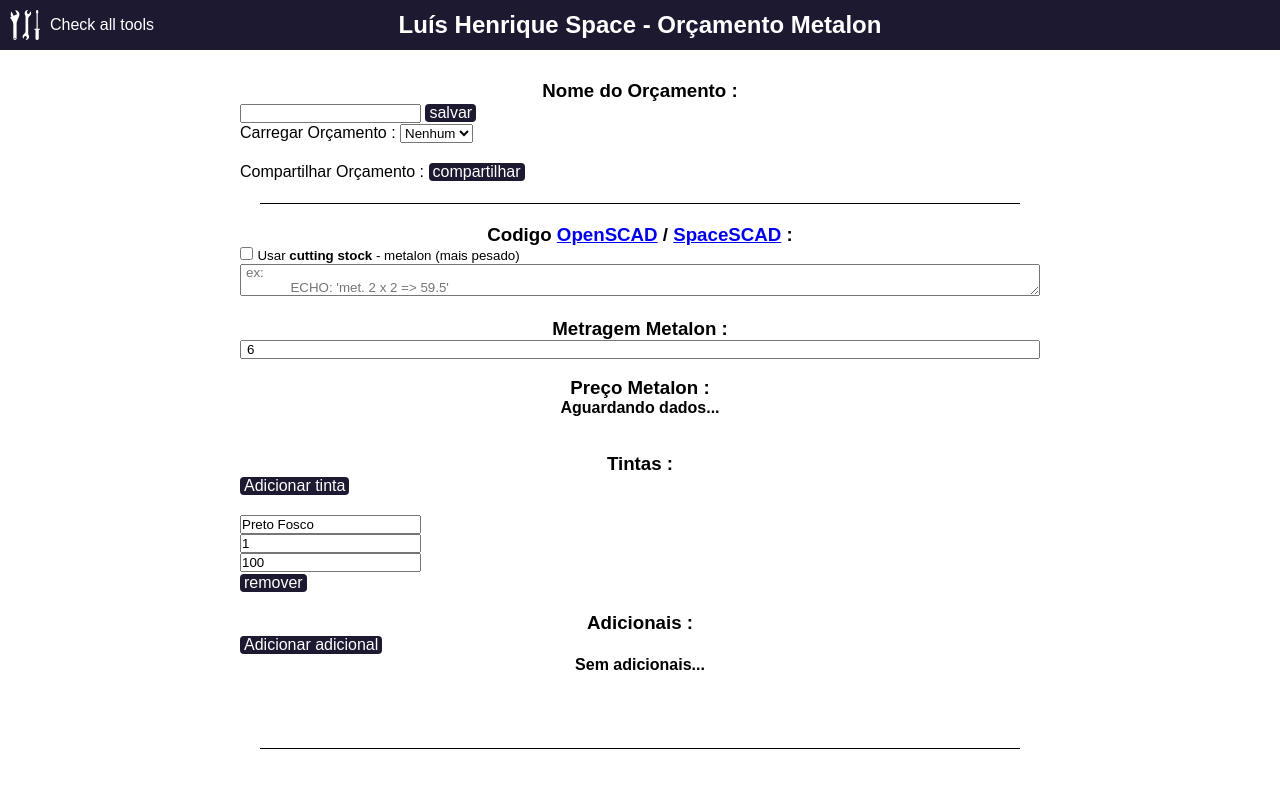
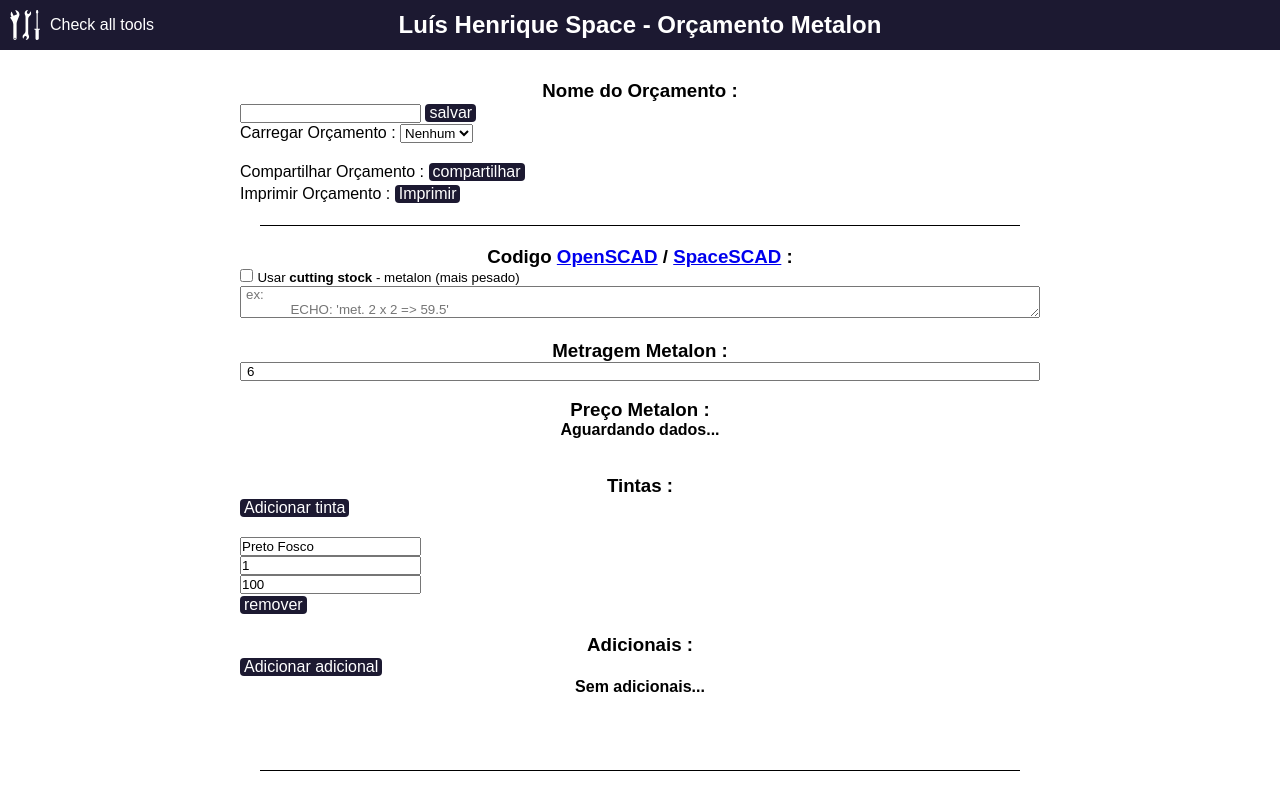
Before and after one commit to NaN-NaN-sempai/tools, a SvelteKit app: page /metalon in a window 1280 px wide. Shown: the top 786 px of the page. Built offline with nearby package versions, Linux system fonts and the light colour scheme.

Commit message:
metalon: print

```diff
--- a/src/routes/metalon/+page.svelte
+++ b/src/routes/metalon/+page.svelte
@@ -435,6 +435,20 @@
 
     }
 
+    const print = () => {
+        let setInptarea = false;
+        if(inputAreaVisible){
+             inputAreaVisible = false;
+             setInptarea = true;
+        }
+        setTimeout(() => {
+
+            window.print();
+
+            if(setInptarea) inputAreaVisible = true;
+        }, 200)
+    }
+
     let inputAreaVisible = true;
     let displayLists = false;
     let expandList = false;
@@ -492,6 +506,7 @@
 
             <h4>
                 <button on:click={shareOrder}>compartilhar</button>
+                <button on:click={print}>Imprimir</button>
             </h4>
 
             <br><br>
@@ -515,6 +530,10 @@
 
             <label> Compartilhar Orçamento :
                 <button on:click={shareOrder}>compartilhar</button>
+            </label>
+            <br>
+            <label> Imprimir Orçamento :
+                <button on:click={print}>Imprimir</button>
             </label>
             <br><hr>
 
@@ -871,9 +890,9 @@
 
                     <div class="outputContainer">
                         <p>
-                    <button on:click={toggleInputArea}>
-                        {inputAreaVisible ? "Recolher" : "Expandir"} menu de entradas
-                    </button>
+                            <button on:click={toggleInputArea}>
+                                {inputAreaVisible ? "Recolher" : "Expandir"} menu de entradas
+                            </button>
                         </p>
                     </div>
                 </div>
@@ -1059,6 +1078,27 @@ hr {
         flex-direction: column;
         gap: 0;
     }
+}
 
+@media print {
+    footer h3,
+    button,
+    p:has(button),
+    hr {
+        display: none;
+    }
+
+    footer {
+        position: absolute;
+        top: 0;
+        width: 100%;
+
+    }
+    footer .partners {
+        padding: 10px;
+    }
+    .container {
+        margin-top: 100px;
+    }
 }
 </style>
```
